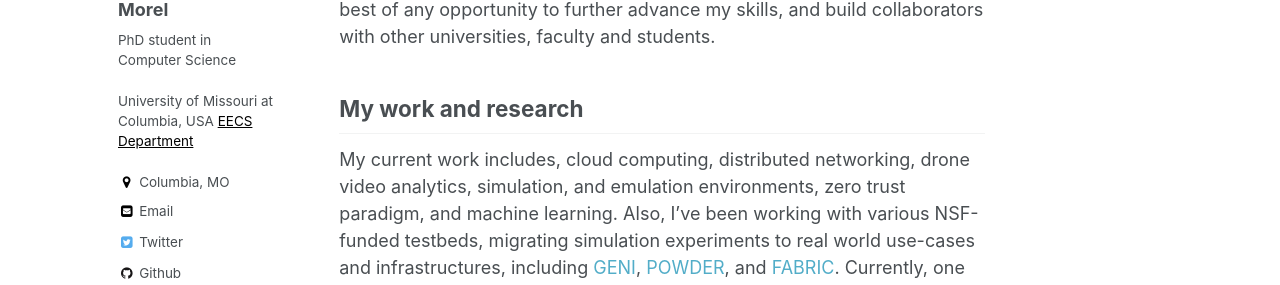
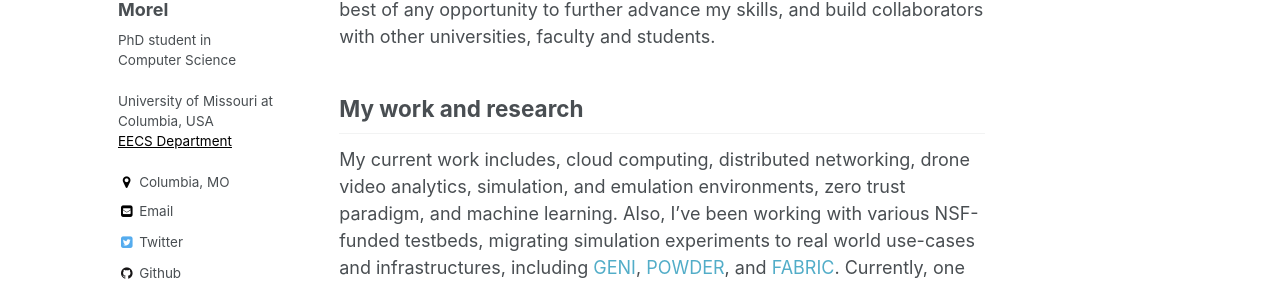
Before and after one commit to alicesquivel/alicesquivel.github.io, a Jekyll site: the page built from _pages/about.md, in a window 1280 px wide. Shown: the part 326-611 px from the top of the page. Built offline with Jekyll 4.4.1, drawn with Linux system fonts in a browser that asks for light colours.

Commit message:
Update config

```diff
--- a/_config.yml
+++ b/_config.yml
@@ -81,11 +81,12 @@ social:
 author:
   name             : "Alicia Esquivel Morel"
   avatar           : "alicia_profile.jpg"
-  bio              : "PhD student in Computer Science<br> <br>University of Missouri at Columbia, USA <a style='color: black;' href='https://engineering.missouri.edu/departments/eecs/'>EECS Department</a>"
+  bio              : "PhD student in Computer Science<br> <br>University of Missouri at Columbia, USA
+                      <a style='color: black;' href='https://engineering.missouri.edu/departments/eecs/'><br/>EECS Department</a>"
   location         : "Columbia, MO"
   employer         :
   googlescholar    : "https://scholar.google.com/citations?user=2-7cgFsAAAAJ&hl=en"
-  email            : "ace6qv at umsystem dot edu"
+  email            : "ace6qv@umsystem.edu"
   uri              :
   bitbucket        :
   codepen          :
```
